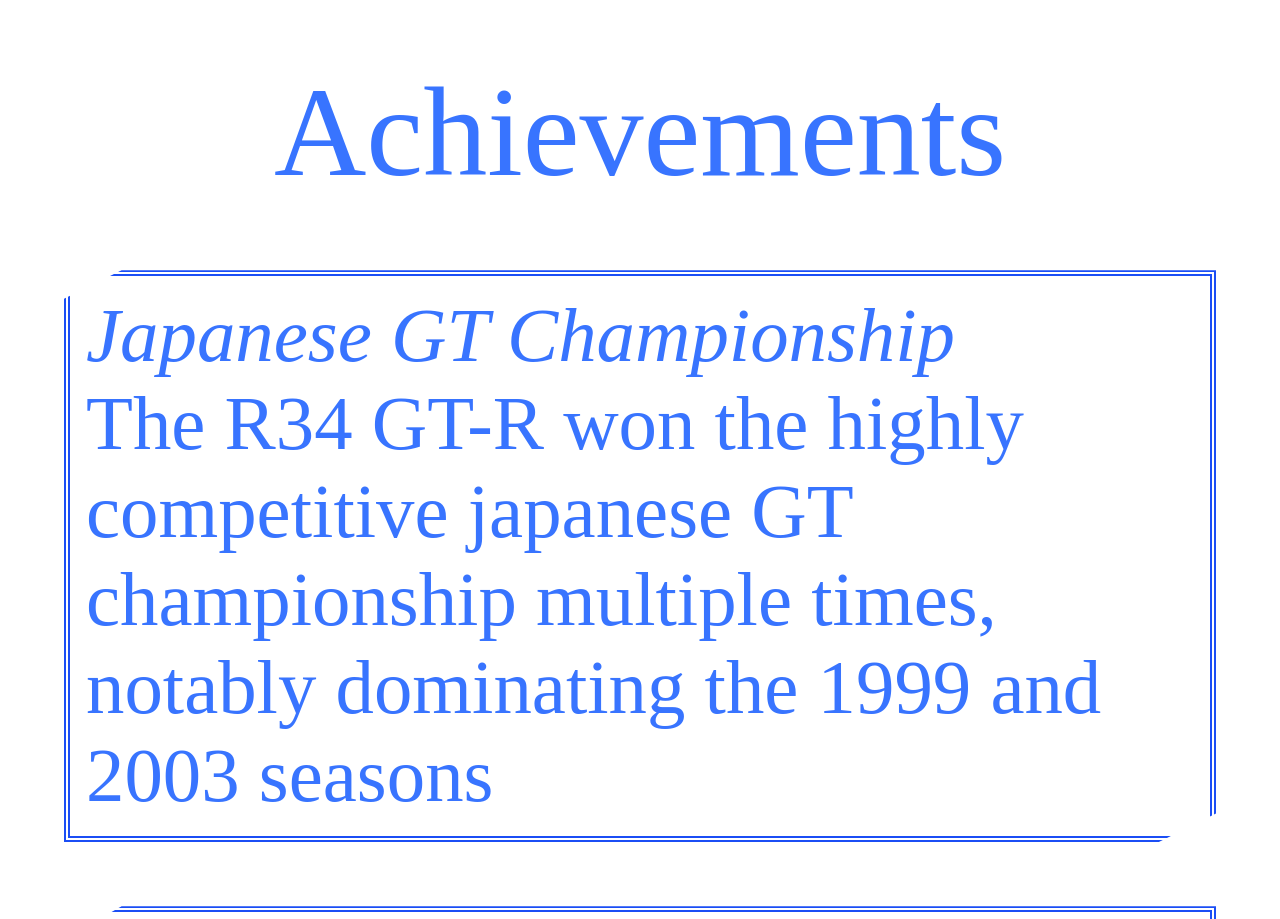
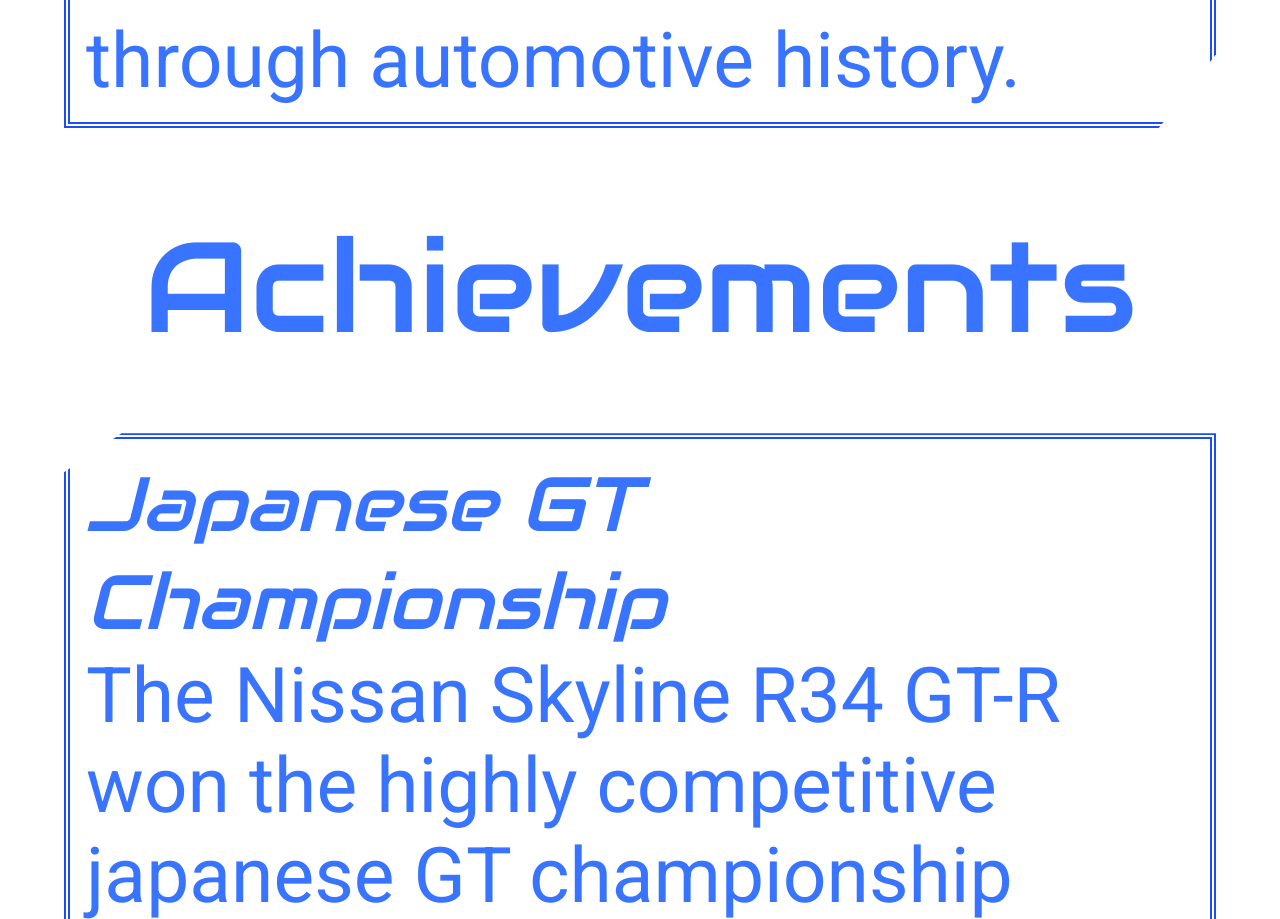
Before and after one commit to Z-K11/responsiveDesignWithCss, a website built with webpack: page src/template.html in a window 1280 px wide. Shown: the part 3394-4313 px from the top of the page. Built offline with nearby package versions, Linux system fonts and the light colour scheme.

Commit message:
ui: implement custom fonts ( Roboto & Audiowide )

```diff
--- a/src/style.css
+++ b/src/style.css
@@ -11,6 +11,7 @@
   margin: 0;
   padding: 0;
   box-sizing: border-box;
+  font-family: 'Roboto', Arial, Helvetica, sans-serif;
 }
 .triangle {
   background-color: var(--mainDark, darkblue);
@@ -73,3 +74,21 @@ body {
   gap: 5vw;
   padding: 5vw 0;
 }
+.overlayText,
+.aboutSection h2,
+.achievmentSection h3,
+.achievementsWrapper em {
+  font-family:
+    'Audiowide',
+    system-ui,
+    -apple-system,
+    BlinkMacSystemFont,
+    'Segoe UI',
+    Roboto,
+    Oxygen,
+    Ubuntu,
+    Cantarell,
+    'Open Sans',
+    'Helvetica Neue',
+    sans-serif;
+}
--- a/src/template.html
+++ b/src/template.html
@@ -3,6 +3,18 @@
   <head>
     <meta charset="UTF-8" />
     <meta name="viewport" content="width=device-width, initial-scale=1.0" />
+    <link rel="preconnect" href="https://fonts.googleapis.com" />
+    <link rel="preconnect" href="https://fonts.gstatic.com" crossorigin />
+    <link
+      href="https://fonts.googleapis.com/css2?family=Roboto:ital,wght@0,100..900;1,100..900&display=swap"
+      rel="stylesheet"
+    />
+    <link rel="preconnect" href="https://fonts.googleapis.com" />
+    <link rel="preconnect" href="https://fonts.gstatic.com" crossorigin />
+    <link
+      href="https://fonts.googleapis.com/css2?family=Audiowide&display=swap"
+      rel="stylesheet"
+    />
     <title>Skyline</title>
   </head>
   <body>
@@ -38,8 +50,9 @@
       <div class="achievementsWrapper">
         <p>
           <em>Japanese GT Championship</em> <br />
-          The R34 GT-R won the highly competitive japanese GT championship
-          multiple times, notably dominating the 1999 and 2003 seasons
+          The Nissan Skyline R34 GT-R won the highly competitive japanese GT
+          championship multiple times, notably dominating the 1999 and 2003
+          seasons
         </p>
         <p>
           <em>Super Taikyu Endurance</em><br />
```
